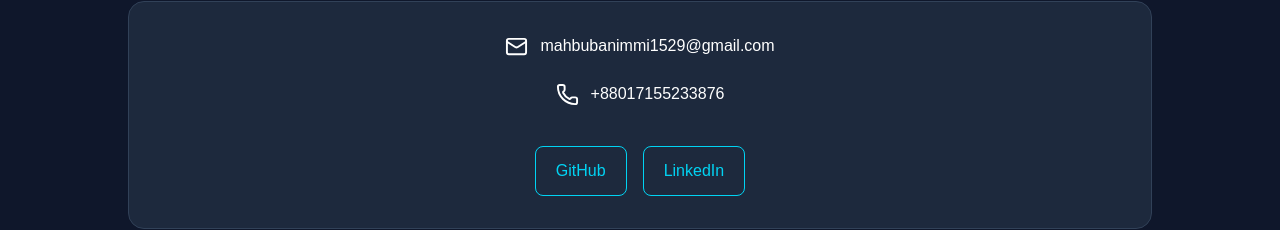
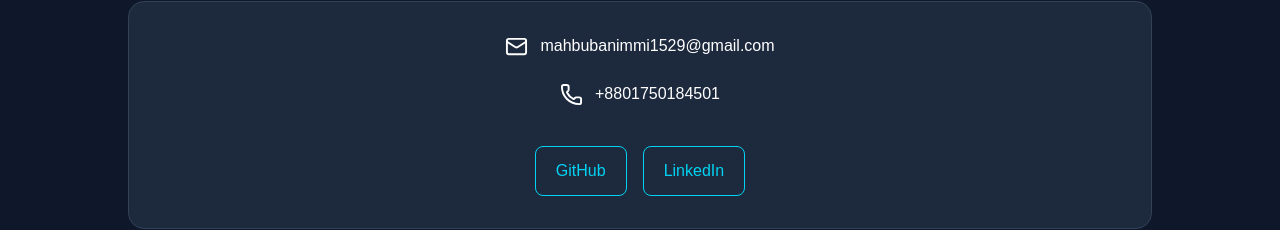
Before and after one commit to MahbubaNimmi15/my-portfolio, a React (Vite) app: page / in a window 1280 px wide. Shown: the part 5008-5238 px from the top of the page. Built offline with nearby package versions, Linux system fonts and the light colour scheme.

Commit message:
Fix portfolio contact information

```diff
--- a/src/components/Contact.jsx
+++ b/src/components/Contact.jsx
@@ -34,7 +34,7 @@
             className="flex items-center gap-3 hover:text-cyan-400"
           >
             <Phone size={23} />
-            +88017155233876
+            +8801750184501
           </a>
 
           {/* Social Media */}
```
